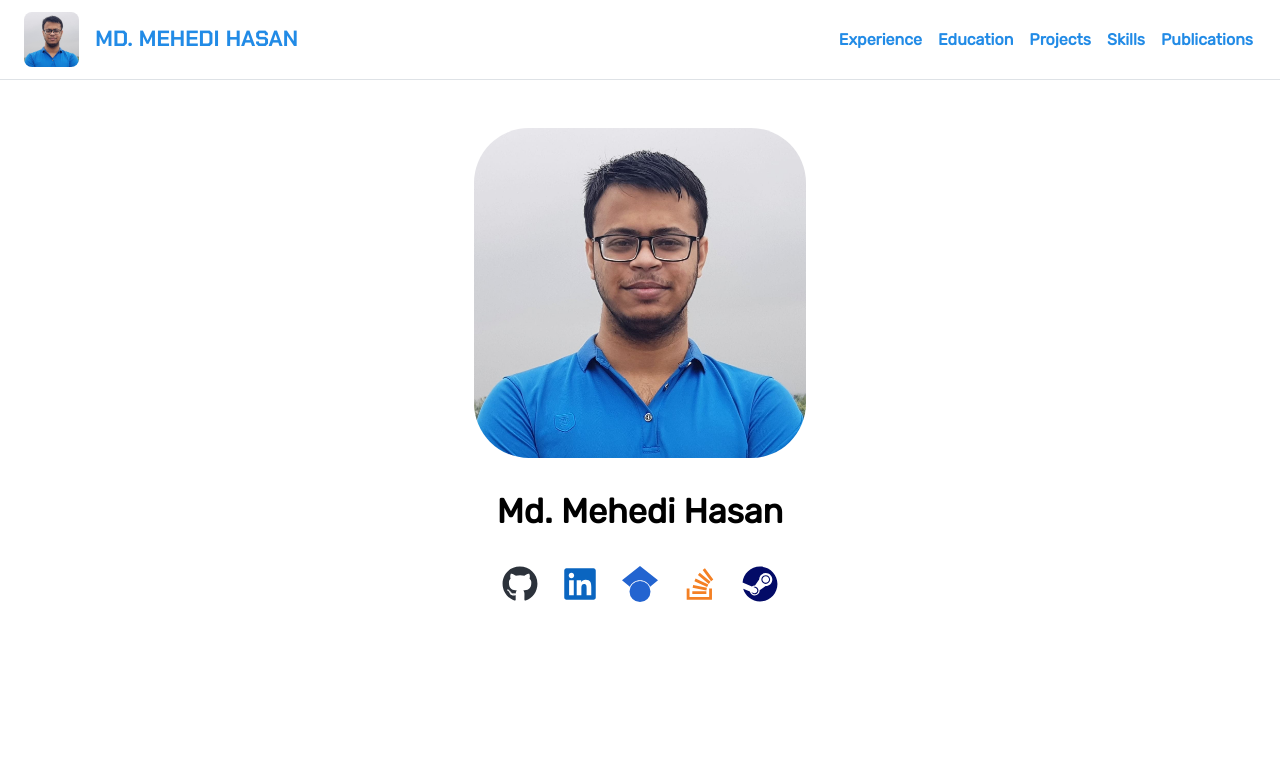
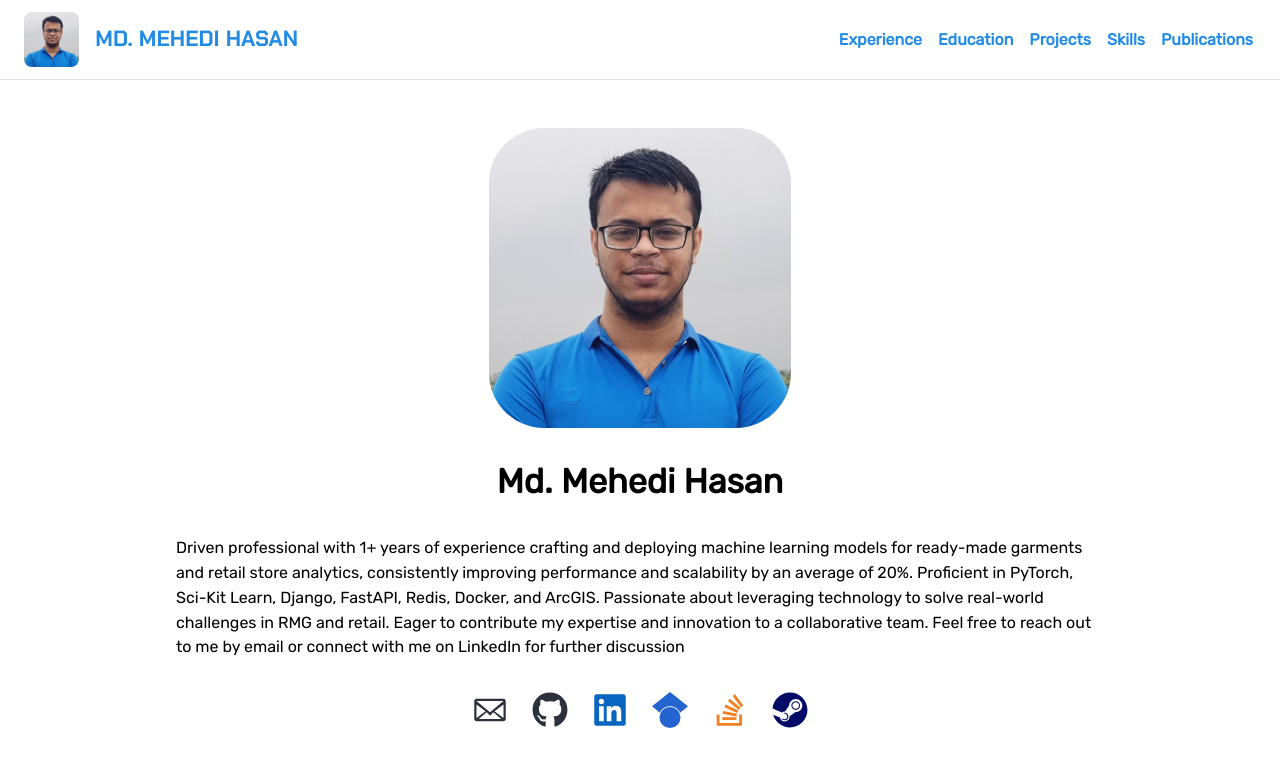
Before and after one commit to mhasan502/mhasan502.github.io, a React (Vite) app: page / in a window 1280 px wide. Shown: the top 766 px of the page. Built offline with nearby package versions, Linux system fonts and the light colour scheme.

Commit message:
added profile summary

```diff
--- a/src/pages/Education.jsx
+++ b/src/pages/Education.jsx
@@ -50,6 +50,9 @@ const Education = () => {
                   </Text>
                 </Text>
               </List.Item>
+              <List.Item>
+                Achieved 2nd Runner Up position in Electrathon 2018 organized by IEEE NSU
+              </List.Item>
             </List>
 
           </Timeline.Item>
--- a/src/pages/Index.jsx
+++ b/src/pages/Index.jsx
@@ -2,6 +2,7 @@ import Skeleton from "../components/Skeleton.jsx";
 import {Anchor, Center, Container, Group, Image, Space, Title} from "@mantine/core";
 import {FaGithub, FaLinkedin, FaStackOverflow, FaSteam} from "react-icons/fa";
 import {SiGooglescholar} from "react-icons/si";
+import {GoMail} from "react-icons/go";
 
 const Index = () => {
   return (
@@ -9,7 +10,7 @@ const Index = () => {
       <Space h={'xl'}/>
       <Center>
         <Image
-          h={{base: 250, md: 280, lg: 330}}
+          h={{base: 240, md: 260, lg: 300}}
           w="auto"
           radius={'55'}
           src={'../../public/Mehedi.jpg'}
@@ -24,21 +25,37 @@ const Index = () => {
       </Center>
       <Space h={'xl'}/>
 
+      <Center>
+        <Container>
+          Driven professional with 1+ years of experience crafting and deploying machine learning models for ready-made
+          garments and retail store analytics, consistently improving performance and scalability by an average of 20%.
+          Proficient in PyTorch, Sci-Kit Learn, Django, FastAPI, Redis, Docker, and ArcGIS. Passionate about leveraging
+          technology to solve real-world challenges in RMG and retail. Eager to contribute my expertise and innovation
+          to a collaborative team. Feel free to reach out to me by email or connect with me on LinkedIn for further
+          discussion
+        </Container>
+      </Center>
+      <Space h={'xl'}/>
+
       <Container size={'xs'}>
         <Group justify="center">
+          <Anchor c={'#2c323b'} px={4} href={'mailto:mhasan502@gmail.com'} target={'_blank'}>
+            <GoMail size={36}/>
+          </Anchor>
           <Anchor c={'#2c323b'} px={4} href={'https://github.com/mhasan502'} target={'_blank'}>
             <FaGithub size={36}/>
           </Anchor>
           <Anchor c={'#0A65C0'} px={4} href={'https://linkedin.com/in/Mhasan502'} target={'_blank'}>
             <FaLinkedin size={36}/>
           </Anchor>
-          <Anchor c={'#2364d0'} px={4} href={'https://scholar.google.com/citations?user=1E7N-BoAAAAJ'} target={'_blank'}>
+          <Anchor c={'#2364d0'} px={4} href={'https://scholar.google.com/citations?user=1E7N-BoAAAAJ'}
+                  target={'_blank'}>
             <SiGooglescholar size={36}/>
           </Anchor>
           <Anchor c={'#f48024'} px={4} href={'https://stackoverflow.com/users/14150890/mhasan502'} target={'_blank'}>
             <FaStackOverflow size={36}/>
           </Anchor>
-          <Anchor c={'#030b67'} px={4} href={'steamcommunity.com/id/Mhasan502'} target={'_blank'}>
+          <Anchor c={'#030b67'} px={4} href={'https://steamcommunity.com/id/Mhasan502'} target={'_blank'}>
             <FaSteam size={36}/>
           </Anchor>
         </Group>
```
